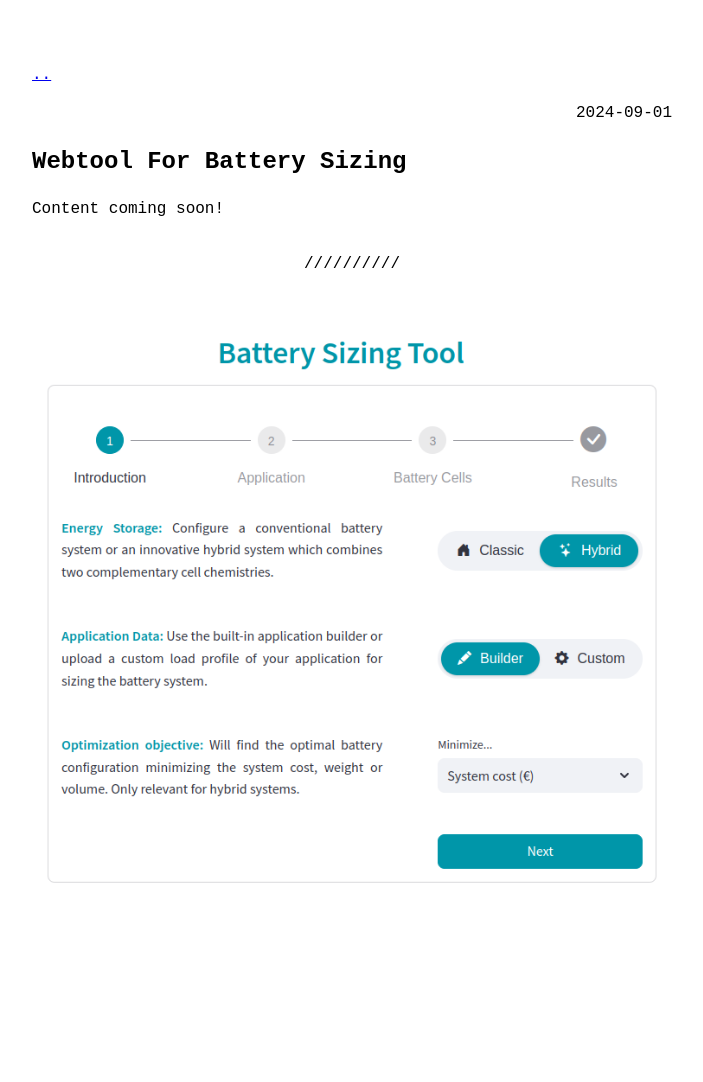
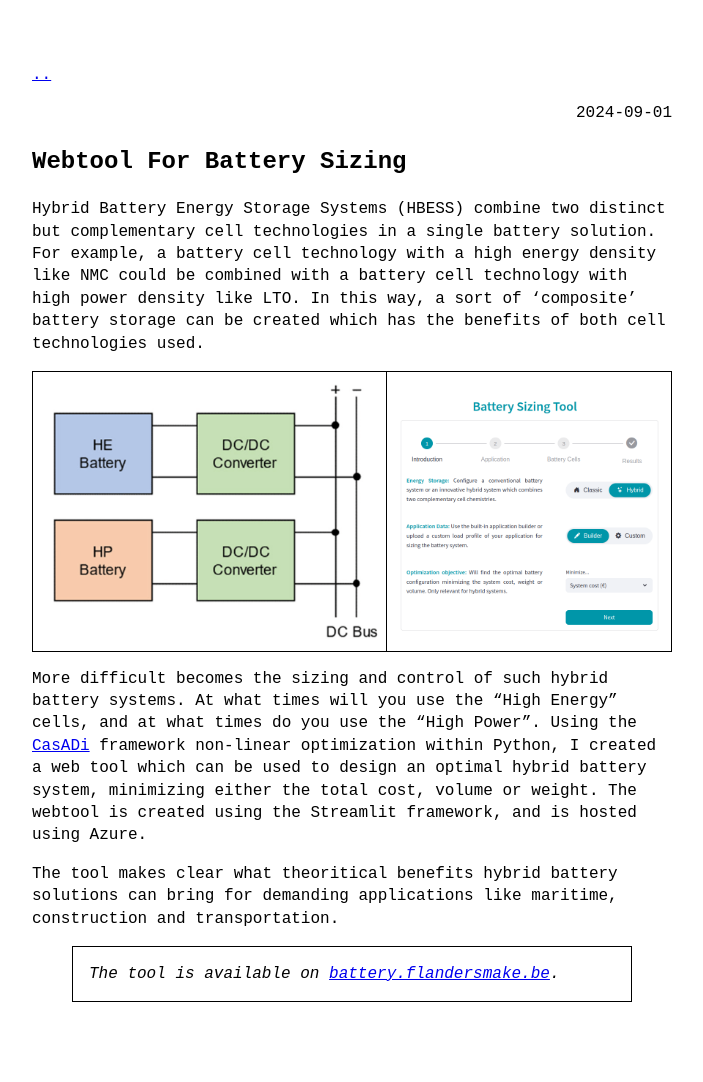
Before and after one commit to RemiFM/reemi, a Jekyll site: the page built from _posts/2024-9-01-webtool-for-battery-sizing.md, in a window 1280 px wide. Shown: the whole page, without its empty margins (288-991 px from the left). Built offline with Jekyll 4.4.1, drawn with Linux system fonts in a browser that asks for light colours; before the commit the page ends 973 px from its top, so only the background shows below that.

Commit message:
new articles

```diff
--- a/_config.yml
+++ b/_config.yml
@@ -7,6 +7,7 @@ description: > # description of the site (multiple lines allowed)
   Electrical Engineer
 
 permalink: /:slug.html
+future: true
 
 favicon: "logo.png" # name+extension of favicon (which must be put on the root folder)
 goat_counter: "remi" # put your GoatCounter name if you want to use GoatCounter analytics
--- a/_posts/2024-9-01-webtool-for-battery-sizing.md
+++ b/_posts/2024-9-01-webtool-for-battery-sizing.md
@@ -3,8 +3,12 @@ layout: post
 category: test
 ---
 
-Content coming soon!
+Hybrid Battery Energy Storage Systems (HBESS) combine two distinct but complementary cell technologies in a single battery solution. For example, a battery cell technology with a high energy density like NMC could be combined with a battery cell technology with high power density like LTO. In this way, a sort of 'composite' battery storage can be created which has the benefits of both cell technologies used.
 
----
+| ![kart](/assets/img/projects/sizing-tool/sizing-tool2.png){:.ioda} | ![kart](/assets/img/projects/sizing-tool/sizing-tool1.png){:.ioda} |
 
-![kart](/assets/img/projects/sizing-tool/sizing-tool1.png){:.ioda}
+More difficult becomes the sizing and control of such hybrid battery systems. At what times will you use the "High Energy" cells, and at what times do you use the "High Power". Using the [CasADi](https://web.casadi.org/) framework non-linear optimization within Python, I created a web tool which can be used to design an optimal hybrid battery system, minimizing either the total cost, volume or weight. The webtool is created using the Streamlit framework, and is hosted using Azure.
+
+The tool makes clear what theoritical benefits hybrid battery solutions can bring for demanding applications like maritime, construction and transportation.
+
+>The tool is available on [battery.flandersmake.be](http://battery.flandersmake.be).
```
Also changed, not shown: _posts/2022-06-01-resonant-switching-dcdc-converter.md (+4 -4 lines), _posts/2024-10-22-kart-with-hybrid-energy-storage-system.md (+1 -1 lines), _posts/2024-4-9-power-station-for-greenhouse.md (+9 -5 lines), _posts/2025-01-31-low-cost-tethered-drone.md (added, +13 -0 lines), assets/img/projects/greenhouse/greenhouse4.png (added), assets/img/projects/sizing-tool/sizing-tool2.png (added), 11 other files.
